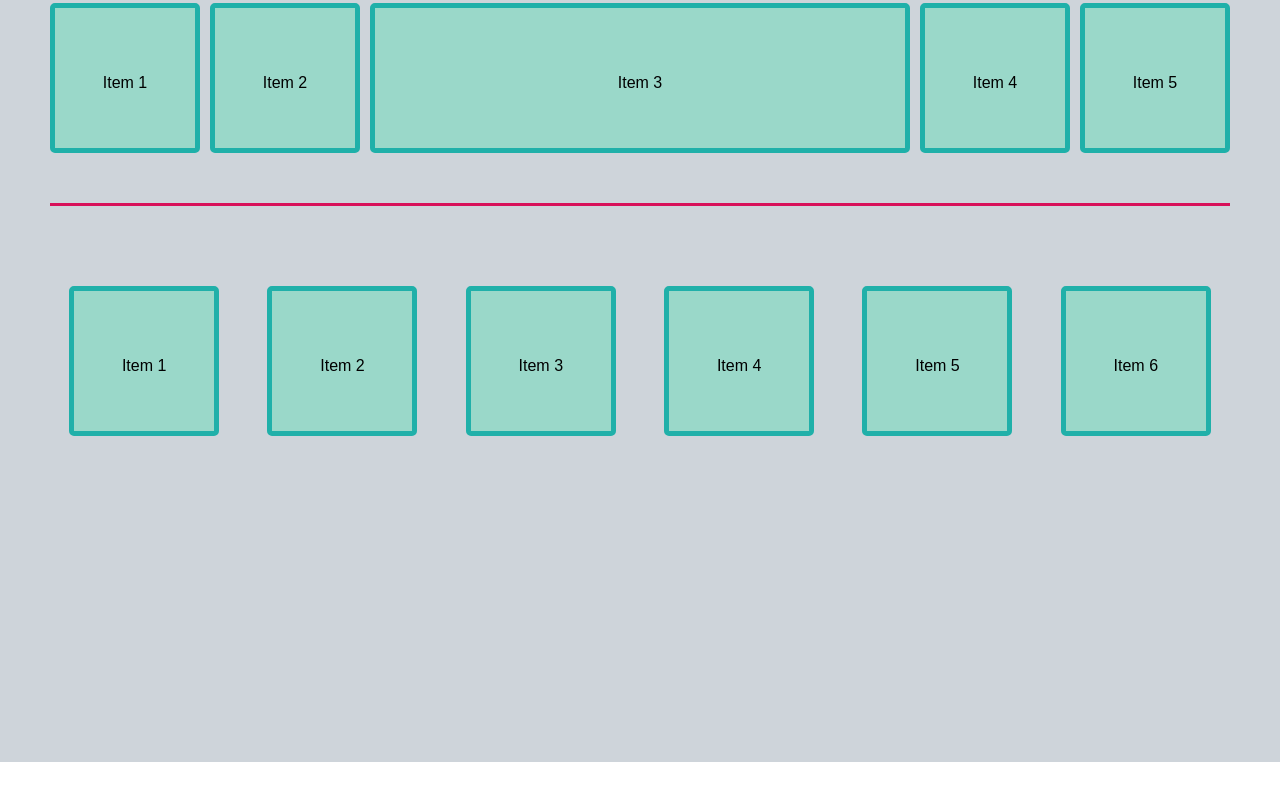
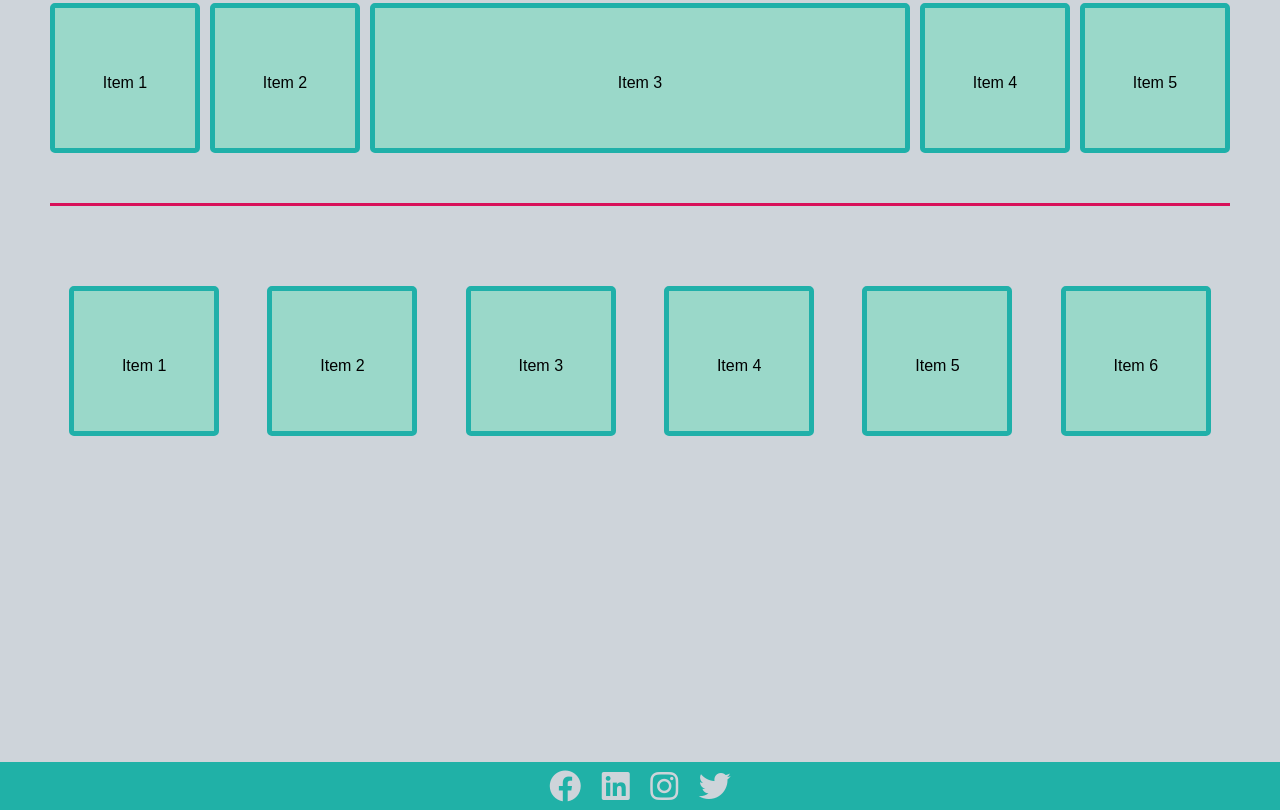
Before and after one commit to aishwaryaverma28/Weekend_Assign, a plain HTML site: page index.html in a window 1280 px wide. Shown: the part 3014-3824 px from the top of the page. Before the commit the page ends 3776 px from the top, so only its background shows below. Drawn offline with Linux system fonts and the light colour scheme.

Commit message:
footer added

```diff
--- a/index.html
+++ b/index.html
@@ -4,6 +4,7 @@
     <meta charset="UTF-8">
     <meta http-equiv="X-UA-Compatible" content="IE=edge">
     <meta name="viewport" content="width=device-width, initial-scale=1.0">
+    <link rel="stylesheet" href="https://cdnjs.cloudflare.com/ajax/libs/font-awesome/6.2.0/css/all.min.css" integrity="sha512-xh6O/CkQoPOWDdYTDqeRdPCVd1SpvCA9XXcUnZS2FmJNp1coAFzvtCN9BmamE+4aHK8yyUHUSCcJHgXloTyT2A==" crossorigin="anonymous" referrerpolicy="no-referrer" />
     <link rel="stylesheet" href="style.css">
     <title>Weekend Assignment</title>
 </head>
@@ -163,5 +164,13 @@
     <li class="fitem">Item 6</li>
   </ul>
 </div>
+<footer class="foot">
+          <div class="rightFoot">
+          <a href="#"><i class="fa-2x fa-brands fa-facebook"></i></a>
+          <a href=""><i class="fa-2x fa-brands fa-linkedin"></i></a>
+          <a href="#"><i class="fa-2x fa-brands fa-instagram"></i></a>
+          <a href="#"><i class="fa-2x fa-brands fa-twitter"></i></a>
+  </div>
+</footer>
 </body>
 </html>
--- a/style.css
+++ b/style.css
@@ -224,3 +224,19 @@
     padding-bottom: 50px;
     margin-bottom: 80px;
   }
+  .foot{
+    background-color: #20b1a7;;
+    display: flex;
+    justify-content: center;
+    text-align: center;
+    /* margin-top:1rem; */
+    height: 3rem;
+}
+
+.rightFoot i{
+    margin-top: 0.5rem;
+    /* margin-right: 4rem; */
+    color:#ced4da;
+    padding:0 0.5rem;
+
+}
```
